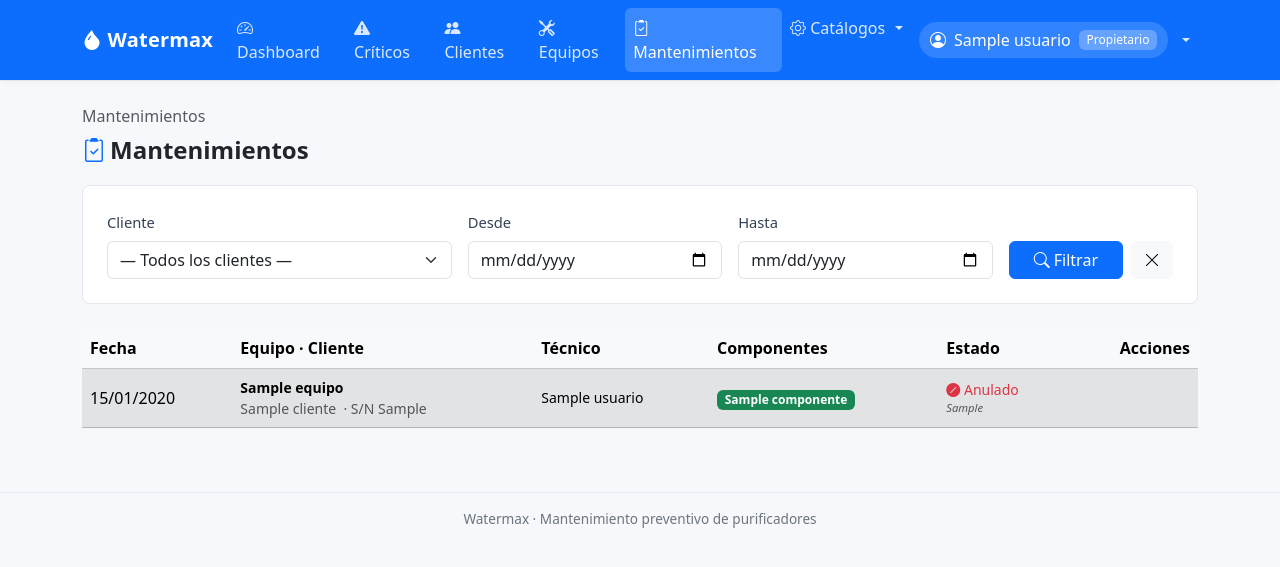
After one commit to davadord/watermax, a Flask app: page /maintenance/listado in a window 1280 px wide. The commit adds this page. Shown: the top 567 px of the page. Run offline with Flask 3, Linux system fonts and the light colour scheme; a user stored in the database is signed in; tables that the repository leaves empty hold one stand-in row (values such as "Sample post"); some libraries are stand-ins or nearby versions.

Commit message:
feat: listado, edición y anulación de mantenimientos (#29)
- Columna motivo_anulacion (soft delete) en tabla mantenimientos
- Ruta GET /maintenance/listado con filtros por cliente y fechas
- Ruta GET/POST /maintenance/<id>/editar con recálculo predictivo
- Ruta POST /maintenance/<id>/anular con motivo obligatorio
- Motor predictivo y reportes PDF excluyen registros anulados
- Enlace Mantenimientos en navbar para roles admin/propietario

```diff
--- a/app/models/maintenance.py
+++ b/app/models/maintenance.py
@@ -11,6 +11,7 @@ class Mantenimiento(db.Model):
     fecha = db.Column(db.Date, nullable=False, default=date.today)
     observaciones = db.Column(db.Text)
     completado = db.Column(db.Boolean, default=False)
+    motivo_anulacion = db.Column(db.String(200), nullable=True)
     creado_en = db.Column(db.DateTime, default=datetime.utcnow)
     detalles = db.relationship("DetalleMantenimiento", backref="mantenimiento", lazy=True)
     tecnico = db.relationship("Usuario", foreign_keys=[tecnico_id])
--- a/app/services/prediction_service.py
+++ b/app/services/prediction_service.py
@@ -28,6 +28,7 @@ def _intervalo_efectivo(equipo, componente):
         .where(
             Mantenimiento.equipo_id == equipo.id,
             Mantenimiento.completado == True,
+            Mantenimiento.motivo_anulacion == None,
             DetalleMantenimiento.componente_id == componente.id,
             DetalleMantenimiento.accion == "reemplazo",
         )
--- a/app/services/report_service.py
+++ b/app/services/report_service.py
@@ -89,6 +89,7 @@ def get_reporte_cliente(cliente_id: int) -> dict:
             .where(
                 Mantenimiento.equipo_id == equipo.id,
                 Mantenimiento.completado == True,
+                Mantenimiento.motivo_anulacion == None,
             )
             .options(
                 joinedload(Mantenimiento.detalles)
--- a/app/templates/base.html
+++ b/app/templates/base.html
@@ -53,6 +53,12 @@
           <a class="nav-link {% if ep in ('admin.equipos', 'admin.nuevo_equipo', 'admin.editar_equipo') %}active{% endif %}"
              href="{{ url_for('admin.equipos') }}">
             <i class="bi bi-tools"></i> Equipos
+          </a>
+        </li>
+        <li class="nav-item">
+          <a class="nav-link {% if ep == 'maintenance.listado_mantenimientos' %}active{% endif %}"
+             href="{{ url_for('maintenance.listado_mantenimientos') }}">
+            <i class="bi bi-clipboard2-check"></i> Mantenimientos
           </a>
         </li>
         <li class="nav-item dropdown">
--- /dev/null
+++ b/app/templates/maintenance/listado.html
@@ -0,0 +1,185 @@
+{% extends "base.html" %}
+{% from "_macros.html" import page_header, empty_state, icon_link %}
+{% block title %}Mantenimientos — Watermax{% endblock %}
+{% block content %}
+
+{% call page_header("Mantenimientos", icon="clipboard2-check",
+    breadcrumb=[("Mantenimientos", None)]) %}
+{% endcall %}
+
+<form method="GET" class="wm-form-card mb-4">
+  <div class="row g-3 align-items-end">
+    <div class="col-md-4">
+      <label class="form-label" for="cliente_id">Cliente</label>
+      <select name="cliente_id" id="cliente_id" class="form-select">
+        <option value="">— Todos los clientes —</option>
+        {% for c in clientes %}
+          <option value="{{ c.id }}" {{ 'selected' if c.id == cliente_id }}>{{ c.nombre }}</option>
+        {% endfor %}
+      </select>
+    </div>
+    <div class="col-md-3">
+      <label class="form-label" for="fecha_desde">Desde</label>
+      <input type="date" id="fecha_desde" name="fecha_desde" class="form-control" value="{{ fecha_desde }}">
+    </div>
+    <div class="col-md-3">
+      <label class="form-label" for="fecha_hasta">Hasta</label>
+      <input type="date" id="fecha_hasta" name="fecha_hasta" class="form-control" value="{{ fecha_hasta }}">
+    </div>
+    <div class="col-md-2 d-flex gap-2">
+      <button type="submit" class="btn btn-primary flex-grow-1">
+        <i class="bi bi-search"></i> Filtrar
+      </button>
+      <a href="{{ url_for('maintenance.listado_mantenimientos') }}" class="btn btn-light"
+         title="Limpiar filtros" aria-label="Limpiar filtros">
+        <i class="bi bi-x-lg"></i>
+      </a>
+    </div>
+  </div>
+</form>
+
+{% if not paginacion.items %}
+  {{ empty_state("Sin registros", "No hay mantenimientos que coincidan con los filtros.", icon="clipboard2-x") }}
+{% else %}
+<div class="table-responsive">
+  <table class="table align-middle">
+    <thead class="table-light">
+      <tr>
+        <th>Fecha</th>
+        <th>Equipo · Cliente</th>
+        <th>Técnico</th>
+        <th>Componentes</th>
+        <th>Estado</th>
+        <th class="text-end">Acciones</th>
+      </tr>
+    </thead>
+    <tbody>
+      {% for mant in paginacion.items %}
+      <tr class="{{ 'table-secondary text-muted' if mant.motivo_anulacion }}">
+        <td class="text-nowrap">{{ mant.fecha.strftime('%d/%m/%Y') }}</td>
+        <td>
+          <div class="fw-semibold small">{{ mant.equipo.tipo_equipo.nombre }}</div>
+          <div class="text-muted small">
+            {{ mant.equipo.cliente.nombre }}
+            {% if mant.equipo.numero_serie %}&nbsp;· S/N {{ mant.equipo.numero_serie }}{% endif %}
+          </div>
+        </td>
+        <td class="small">{{ mant.tecnico.nombre }}</td>
+        <td>
+          {% for d in mant.detalles %}
+            {% if d.accion == 'reemplazo' %}
+              <span class="badge bg-success">{{ d.componente.nombre }}</span>
+            {% elif d.accion == 'limpieza' %}
+              <span class="badge bg-info text-dark">{{ d.componente.nombre }}</span>
+            {% else %}
+              <span class="badge bg-secondary">{{ d.componente.nombre }}</span>
+            {% endif %}
+          {% endfor %}
+        </td>
+        <td class="small">
+          {% if mant.motivo_anulacion %}
+            <span class="text-danger"><i class="bi bi-slash-circle-fill"></i> Anulado</span>
+            <div class="text-muted fst-italic" style="font-size:.8em;">{{ mant.motivo_anulacion }}</div>
+          {% else %}
+            <span class="text-success"><i class="bi bi-check-circle-fill"></i> Válido</span>
+          {% endif %}
+        </td>
+        <td class="text-end">
+          {% if not mant.motivo_anulacion %}
+          <div class="d-flex justify-content-end gap-1">
+            {{ icon_link(url_for('maintenance.editar_mantenimiento', mant_id=mant.id), 'pencil', 'Editar') }}
+            <button type="button"
+                    class="btn btn-outline-warning wm-icon-btn"
+                    data-bs-toggle="tooltip" title="Anular"
+                    aria-label="Anular mantenimiento"
+                    data-anular-id="{{ mant.id }}"
+                    data-anular-info="{{ mant.fecha.strftime('%d/%m/%Y') }} · {{ mant.equipo.tipo_equipo.nombre }} · {{ mant.equipo.cliente.nombre }}">
+              <i class="bi bi-slash-circle" aria-hidden="true"></i>
+            </button>
+          </div>
+          {% endif %}
+        </td>
+      </tr>
+      {% endfor %}
+    </tbody>
+  </table>
+</div>
+
+{% if paginacion.pages > 1 %}
+<nav aria-label="Paginación de mantenimientos">
+  <ul class="pagination justify-content-center">
+    <li class="page-item {{ 'disabled' if not paginacion.has_prev }}">
+      <a class="page-link" href="{{ url_for('maintenance.listado_mantenimientos',
+          page=paginacion.prev_num, cliente_id=cliente_id or '', fecha_desde=fecha_desde, fecha_hasta=fecha_hasta) }}">
+        &laquo;
+      </a>
+    </li>
+    {% for p in paginacion.iter_pages(left_edge=1, right_edge=1, left_current=2, right_current=2) %}
+      {% if p %}
+        <li class="page-item {{ 'active' if p == paginacion.page }}">
+          <a class="page-link" href="{{ url_for('maintenance.listado_mantenimientos',
+              page=p, cliente_id=cliente_id or '', fecha_desde=fecha_desde, fecha_hasta=fecha_hasta) }}">
+            {{ p }}
+          </a>
+        </li>
+      {% else %}
+        <li class="page-item disabled"><span class="page-link">…</span></li>
+      {% endif %}
+    {% endfor %}
+    <li class="page-item {{ 'disabled' if not paginacion.has_next }}">
+      <a class="page-link" href="{{ url_for('maintenance.listado_mantenimientos',
+          page=paginacion.next_num, cliente_id=cliente_id or '', fecha_desde=fecha_desde, fecha_hasta=fecha_hasta) }}">
+        &raquo;
+      </a>
+    </li>
+  </ul>
+</nav>
+{% endif %}
+{% endif %}
+
+{# Modal de anulación — único en la página, alimentado por JS #}
+<div class="modal fade" id="modal-anular" tabindex="-1" aria-hidden="true">
+  <div class="modal-dialog modal-dialog-centered">
+    <div class="modal-content">
+      <div class="modal-header">
+        <h5 class="modal-title">
+          <i class="bi bi-slash-circle text-warning me-1"></i> Anular mantenimiento
+        </h5>
+        <button type="button" class="btn-close" data-bs-dismiss="modal" aria-label="Cerrar"></button>
+      </div>
+      <form method="POST" id="form-anular" action="#">
+        <input type="hidden" name="csrf_token" value="{{ csrf_token() }}">
+        <div class="modal-body">
+          <p id="anular-info" class="text-muted small mb-3"></p>
+          <p class="mb-2 small">El registro se conservará en la base de datos pero quedará excluido
+            de reportes y del cálculo de próximos mantenimientos.</p>
+          <label class="form-label required" for="motivo">Motivo de anulación</label>
+          <input type="text" id="motivo" name="motivo" class="form-control" maxlength="200"
+                 required placeholder="Ej: Equipo incorrecto, fecha errónea, técnico equivocado…">
+        </div>
+        <div class="modal-footer">
+          <button type="button" class="btn btn-light" data-bs-dismiss="modal">Cancelar</button>
+          <button type="submit" class="btn btn-warning">
+            <i class="bi bi-slash-circle"></i> Confirmar anulación
+          </button>
+        </div>
+      </form>
+    </div>
+  </div>
+</div>
+
+{% endblock %}
+
+{% block scripts %}
+<script>
+document.querySelectorAll('[data-anular-id]').forEach(function (btn) {
+  btn.addEventListener('click', function () {
+    var id = btn.dataset.anularId;
+    document.getElementById('anular-info').textContent = btn.dataset.anularInfo;
+    document.getElementById('form-anular').action = '/maintenance/' + id + '/anular';
+    document.getElementById('motivo').value = '';
+    new bootstrap.Modal(document.getElementById('modal-anular')).show();
+  });
+});
+</script>
+{% endblock %}
```
Also changed, not shown: app/blueprints/maintenance.py (+166 -0 lines), app/templates/maintenance/editar.html (added, +138 -0 lines), migrations/versions/daa06afda422_add_motivo_anulacion_to_mantenimientos.py (added, +32 -0 lines).
